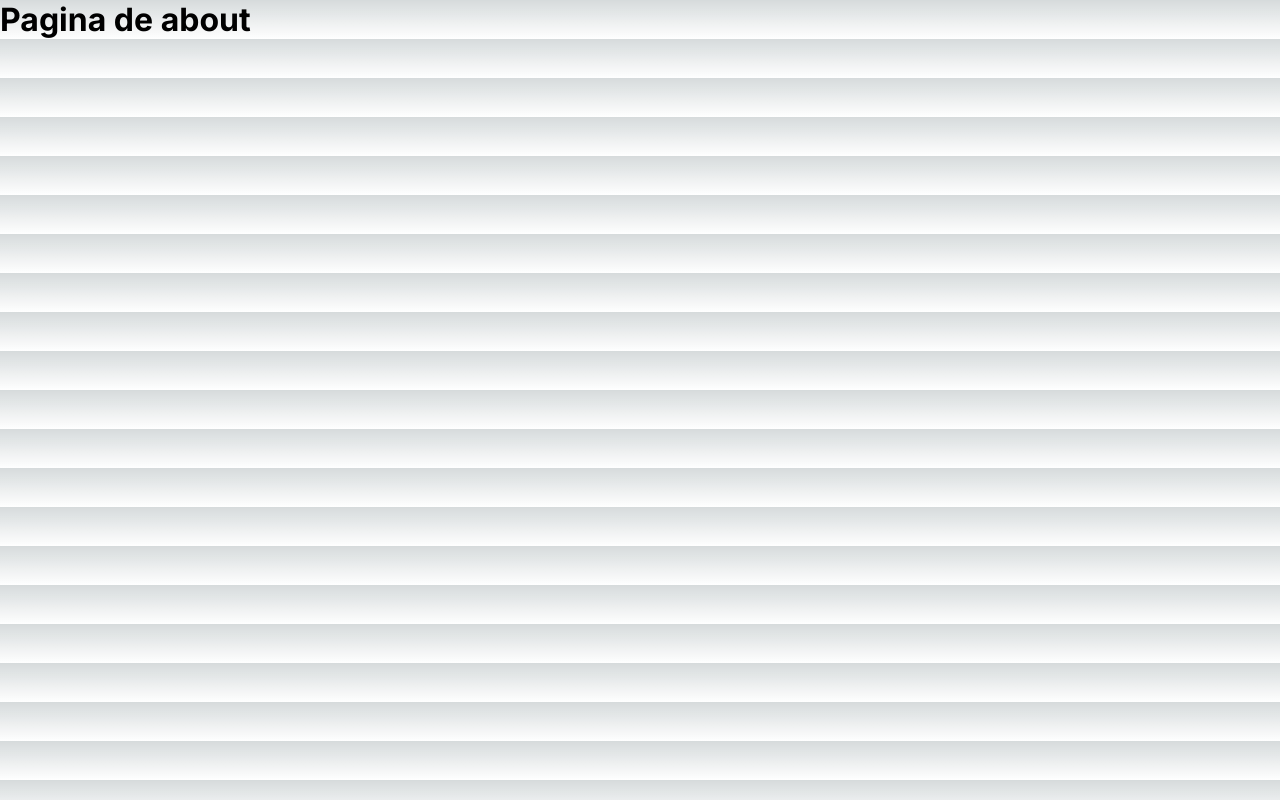
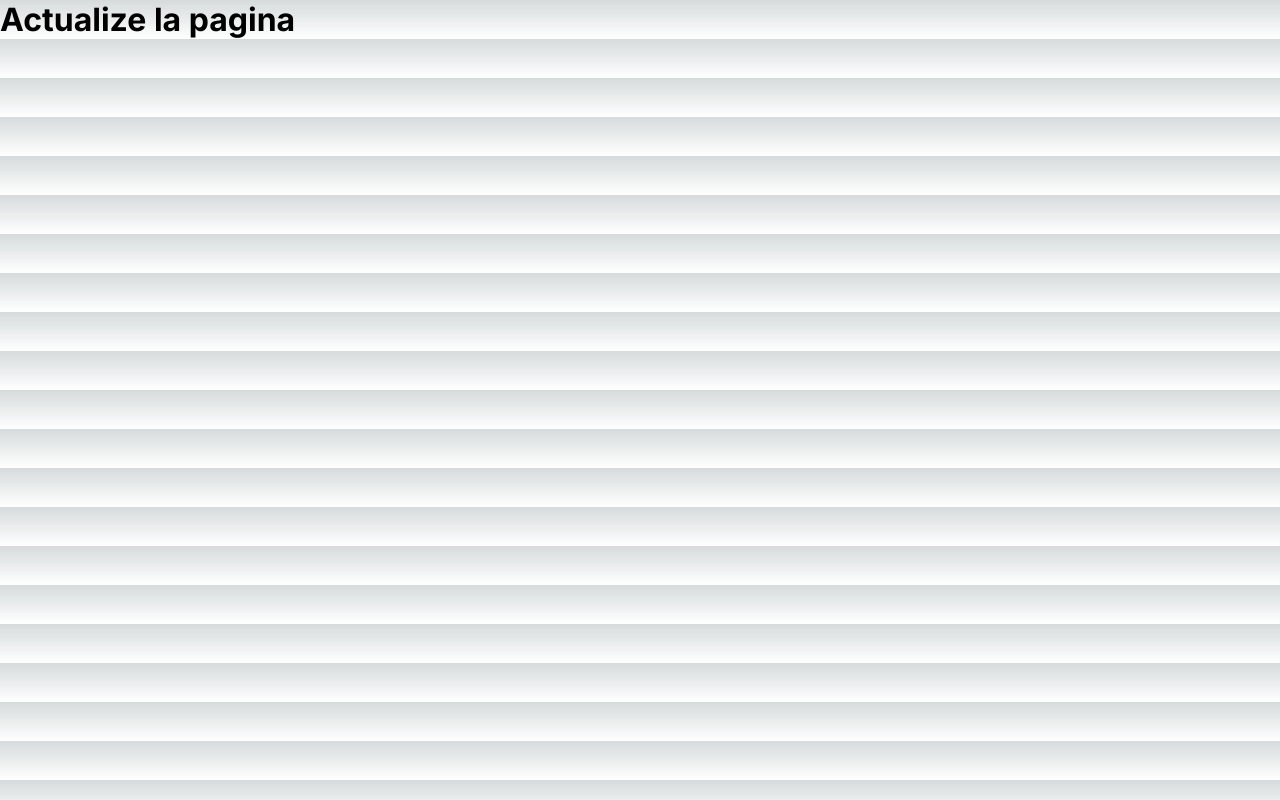
Before and after one commit to artavia17/green_and_gold_frontend, a Next.js app: page /about in a window 1280 px wide. Built offline with nearby package versions, Linux system fonts and the light colour scheme.

Commit message:
Se actualizo la pagina del abou

```diff
--- a/src/app/about/page.tsx
+++ b/src/app/about/page.tsx
@@ -3,7 +3,7 @@ export default function About(){
 
     return (
         <>
-            <h1>Pagina de about</h1>
+            <h1>Actualize la pagina</h1>
         </>
     )
 
```
